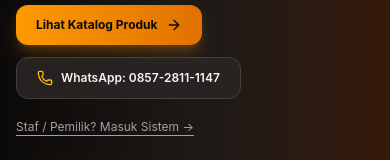
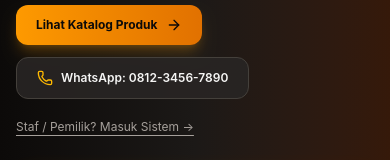
Before and after one commit to Shoutoo/kerupuk-rambak-tisoffindo, a React (Vite) app: page / in a window 390 px wide. Shown: the part 625-785 px from the top of the page. Built offline with nearby package versions, Linux system fonts and the light colour scheme.

Commit message:
feat: update contact number and refine configuration
- Update official company phone number across all modules
- Increment company profile data version
- Add Vercel project configuration file

```diff
--- a/src/components/internal/CompanyProfileSettingsView.tsx
+++ b/src/components/internal/CompanyProfileSettingsView.tsx
@@ -266,7 +266,7 @@ export const CompanyProfileSettingsView: React.FC = () => {
                     onChange={(e) => setProfileForm({ ...profileForm, phone: e.target.value })}
                     required
                     className="w-full px-3.5 py-2.5 rounded-xl border border-stone-300 text-sm focus:ring-2 focus:ring-amber-500 focus:border-amber-500 outline-hidden"
-                    placeholder="0857-2811-1147"
+                    placeholder="0812-3456-7890"
                   />
                 </div>
                 <div>
--- a/src/components/internal/ReceiptModal.tsx
+++ b/src/components/internal/ReceiptModal.tsx
@@ -76,7 +76,7 @@ export const ReceiptModal: React.FC<ReceiptModalProps> = ({ sale, onClose }) =>
             <p className="font-bold text-sm text-stone-900 uppercase">TISOFFINDO</p>
             <p className="text-[11px] text-stone-600">Pabrik Kerupuk Rambak Sapi Boyolali</p>
             <p className="text-[10px] text-stone-500">Kliwonan, Jeron, Nogosari, Boyolali, Jawa Tengah</p>
-            <p className="text-[10px] text-stone-500">Telp/WA: 0857-2811-1147 (Buka 24 Jam)</p>
+            <p className="text-[10px] text-stone-500">Telp/WA: 0812-3456-7890 (Buka 24 Jam)</p>
           </div>
 
           <div className="border-t border-dashed border-stone-300 pt-2 space-y-1 text-[11px]">
--- a/src/components/public/ContactSection.tsx
+++ b/src/components/public/ContactSection.tsx
@@ -19,7 +19,7 @@ export const ContactSection: React.FC = () => {
   const address =
     companyProfile?.address ||
     'Kliwonan, RT.01/RW.07, Kliwonan, Jeron, Kec. Nogosari, Kabupaten Boyolali, Jawa Tengah 57378';
-  const phone = companyProfile?.phone || '0857-2811-1147';
+  const phone = companyProfile?.phone || '0812-3456-7890';
   const operatingHours = companyProfile?.operating_hours || 'Buka 24 jam';
   const gmapsUrl = companyProfile?.gmaps_url || 'https://maps.app.goo.gl/G8kHXoGYuuycJxxy7';
   const lat = companyProfile?.gmaps_embed_lat || -7.4620805;
--- a/src/components/public/HeroSection.tsx
+++ b/src/components/public/HeroSection.tsx
@@ -12,7 +12,7 @@ export const HeroSection: React.FC = () => {
   };
 
   const openWhatsApp = () => {
-    const cleanPhone = (companyProfile?.phone || '0857-2811-1147').replace(/[^0-9]/g, '');
+    const cleanPhone = (companyProfile?.phone || '0812-3456-7890').replace(/[^0-9]/g, '');
     const waNumber = cleanPhone.startsWith('0') ? '62' + cleanPhone.slice(1) : cleanPhone;
     window.open(
       `https://wa.me/${waNumber}?text=Halo%20${encodeURIComponent(
@@ -105,7 +105,7 @@ export const HeroSection: React.FC = () => {
                 className="px-5 sm:px-6 py-3 rounded-xl bg-stone-800/90 hover:bg-stone-800 text-stone-100 border border-stone-700 font-semibold text-xs sm:text-sm flex items-center gap-2 transition-all hover:border-amber-500/50"
               >
                 <Phone className="w-4 h-4 text-amber-400" />
-                <span>WhatsApp: {companyProfile?.phone || '0857-2811-1147'}</span>
+                <span>WhatsApp: {companyProfile?.phone || '0812-3456-7890'}</span>
               </button>
               <button
                 type="button"
--- a/src/components/public/PublicFooter.tsx
+++ b/src/components/public/PublicFooter.tsx
@@ -8,7 +8,7 @@ export const PublicFooter: React.FC = () => {
 
   const businessName = companyProfile?.business_name || 'Pabrik Krupuk (Kerupuk Rambak Tisoffindo)';
   const address = companyProfile?.address || 'Kliwonan, RT.01/RW.07, Jeron, Kec. Nogosari, Kabupaten Boyolali, Jawa Tengah 57378';
-  const phone = companyProfile?.phone || '0857-2811-1147';
+  const phone = companyProfile?.phone || '0812-3456-7890';
   const gmapsUrl = companyProfile?.gmaps_url || 'https://maps.app.goo.gl/G8kHXoGYuuycJxxy7';
 
   return (
--- a/src/context/AppContext.tsx
+++ b/src/context/AppContext.tsx
@@ -92,7 +92,7 @@ const STORAGE_KEYS = {
   MOVEMENTS: 'tisoffindo_stock_movements_v1',
   LOGS: 'tisoffindo_activity_logs_v1',
   CATEGORIES: 'tisoffindo_categories_v1',
-  COMPANY_PROFILE: 'tisoffindo_company_profile_v2',
+  COMPANY_PROFILE: 'tisoffindo_company_profile_v3',
   GALLERY: 'tisoffindo_gallery_v2',
   TESTIMONIALS: 'tisoffindo_testimonials_v1',
 };
--- a/src/data/initialData.ts
+++ b/src/data/initialData.ts
@@ -421,7 +421,7 @@ export const INITIAL_COMPANY_PROFILE: CompanyProfile = {
   id: 'cp-1',
   business_name: 'Pabrik Krupuk (Kerupuk Rambak Tisoffindo)',
   address: 'Kliwonan, RT.01/RW.07, Kliwonan, Jeron, Kec. Nogosari, Kabupaten Boyolali, Jawa Tengah 57378',
-  phone: '0857-2811-1147',
+  phone: '0812-3456-7890',
   operating_hours: 'Buka 24 jam',
   gmaps_url: 'https://maps.app.goo.gl/G8kHXoGYuuycJxxy7',
   gmaps_embed_lat: -7.4620805,
--- a/src/utils/supabaseSql.ts
+++ b/src/utils/supabaseSql.ts
@@ -215,7 +215,7 @@ INSERT INTO public.company_profile (
 ) VALUES (
     'Pabrik Krupuk (Kerupuk Rambak Tisoffindo)',
     'Kliwonan, RT.01/RW.07, Kliwonan, Jeron, Kec. Nogosari, Kabupaten Boyolali, Jawa Tengah 57378',
-    '0857-2811-1147',
+    '0812-3456-7890',
     'Buka 24 jam',
     'https://maps.app.goo.gl/G8kHXoGYuuycJxxy7',
     -7.4620805,
```
Also changed, not shown: vercel.json (added).
